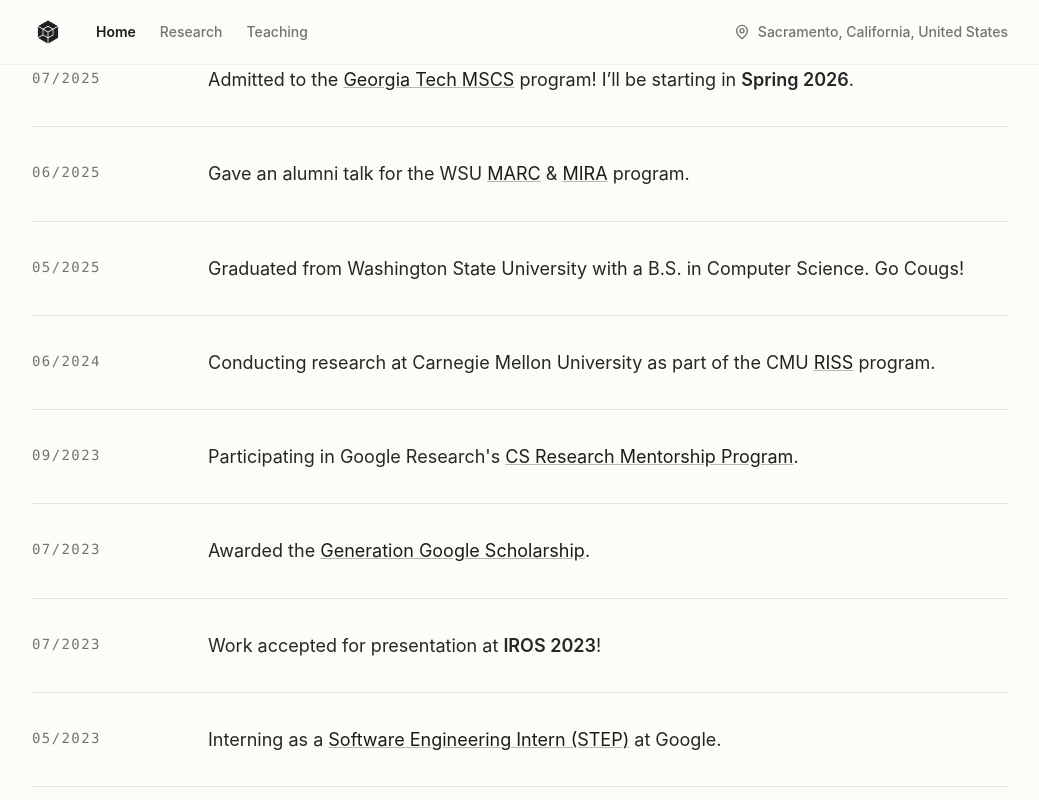
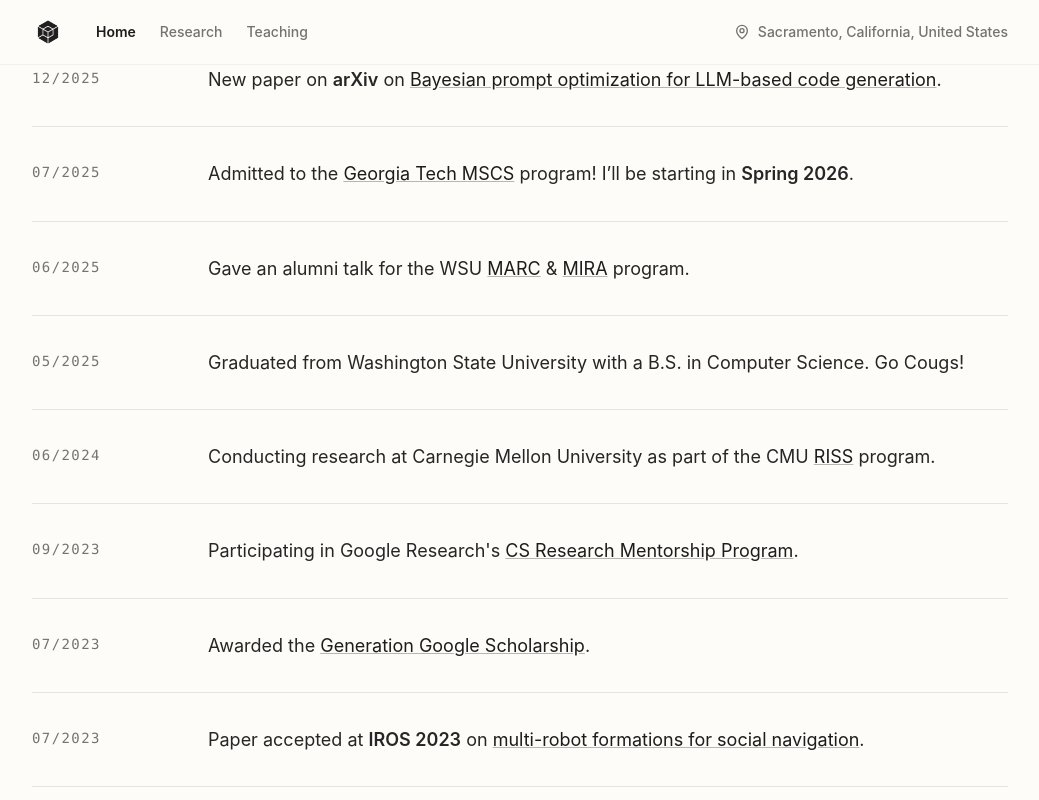
Before and after one commit to ethanvillalovoz/ethanvillalovoz.github.io, a Next.js app: page / in a window 1280 px wide. Both pictures are taken after a click on the button "View Archive". Shown: the part 1724-2524 px from the top of the page, without its empty margins (120-1159 px from the left). Built offline with nearby package versions, Linux system fonts and the light colour scheme.

Commit message:
Add news item for upcoming paper on Bayesian prompt optimization and update IROS 2023 presentation details

```diff
--- a/src/app/page.tsx
+++ b/src/app/page.tsx
@@ -97,6 +97,20 @@ export default function Home() {
 
 	const newsItems = [
 		{
+			date: "12/2025",
+			content: (
+				<>
+					New paper on {" "}
+					<span className="font-semibold">arXiv</span>{" "}
+					on {" "}
+					<a href="https://arxiv.org/abs/2512.15076" target="_blank" rel="noopener noreferrer" className="text-primary dark:text-white underline decoration-primary-light/50 hover:decoration-primary">
+						Bayesian prompt optimization for LLM-based code generation
+					</a>.
+				</>
+			),
+			// hidden: true,
+		},
+		{
 			date: "07/2025",
 			content: (
 				<>
@@ -162,7 +176,7 @@ export default function Home() {
 					</a>.
 				</>
 			),
-			// hidden: true,
+			hidden: true,
 		},
 		{
 			date: "07/2023",
@@ -180,8 +194,12 @@ export default function Home() {
 			date: "07/2023",
 			content: (
 				<>
-					Work accepted for presentation at {" "}
-					<span className="font-semibold">IROS 2023</span>!
+					Paper accepted at {" "}
+					<span className="font-semibold">IROS 2023</span>{" "}
+					on{" "}
+					<a href="https://ieeexplore.ieee.org/abstract/document/10342372" target="_blank" rel="noopener noreferrer" className="text-primary dark:text-white underline decoration-primary-light/50 hover:decoration-primary">
+						multi-robot formations for social navigation
+					</a>.
 				</>
 			),
 			hidden: true,
```
